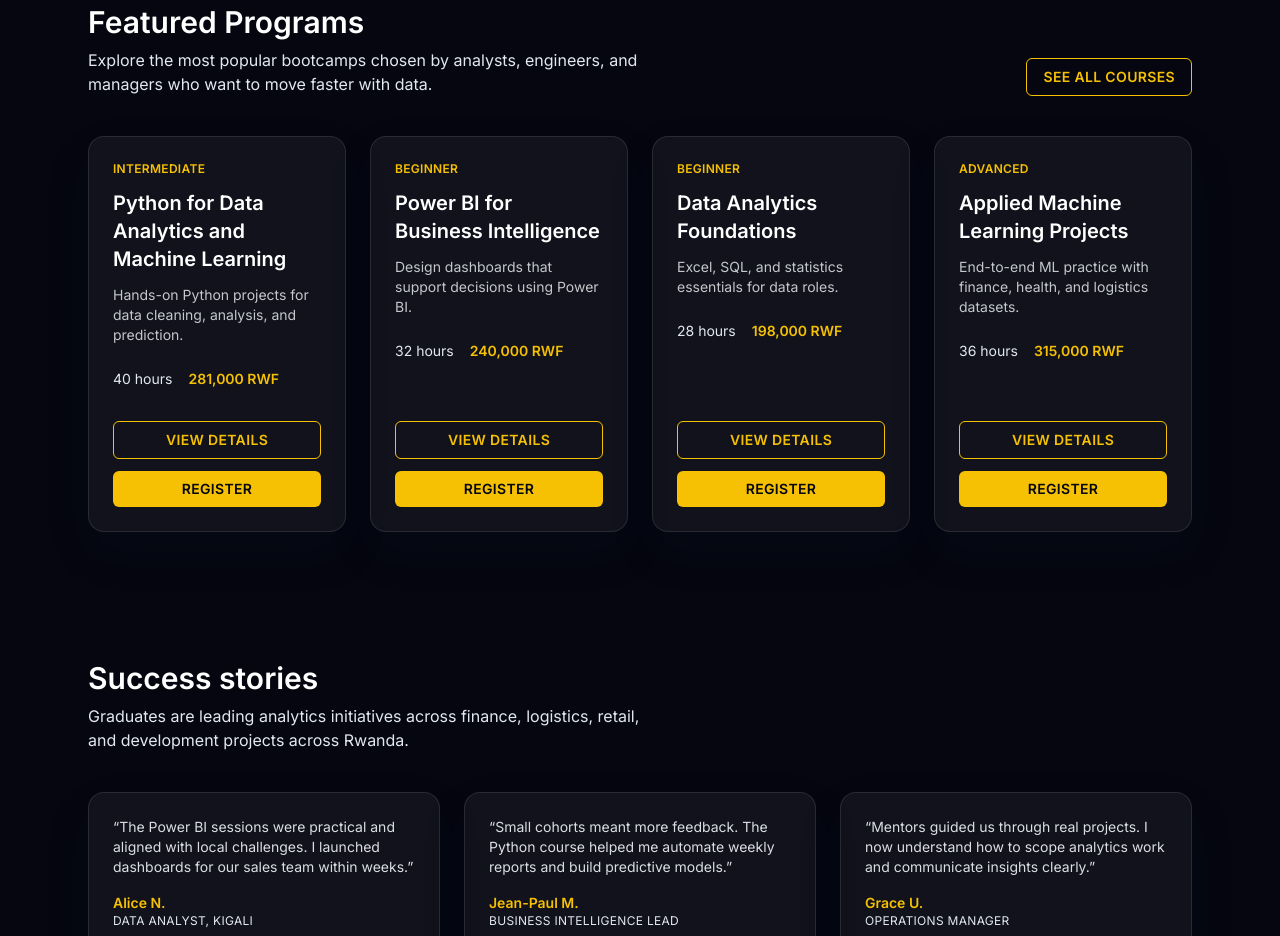
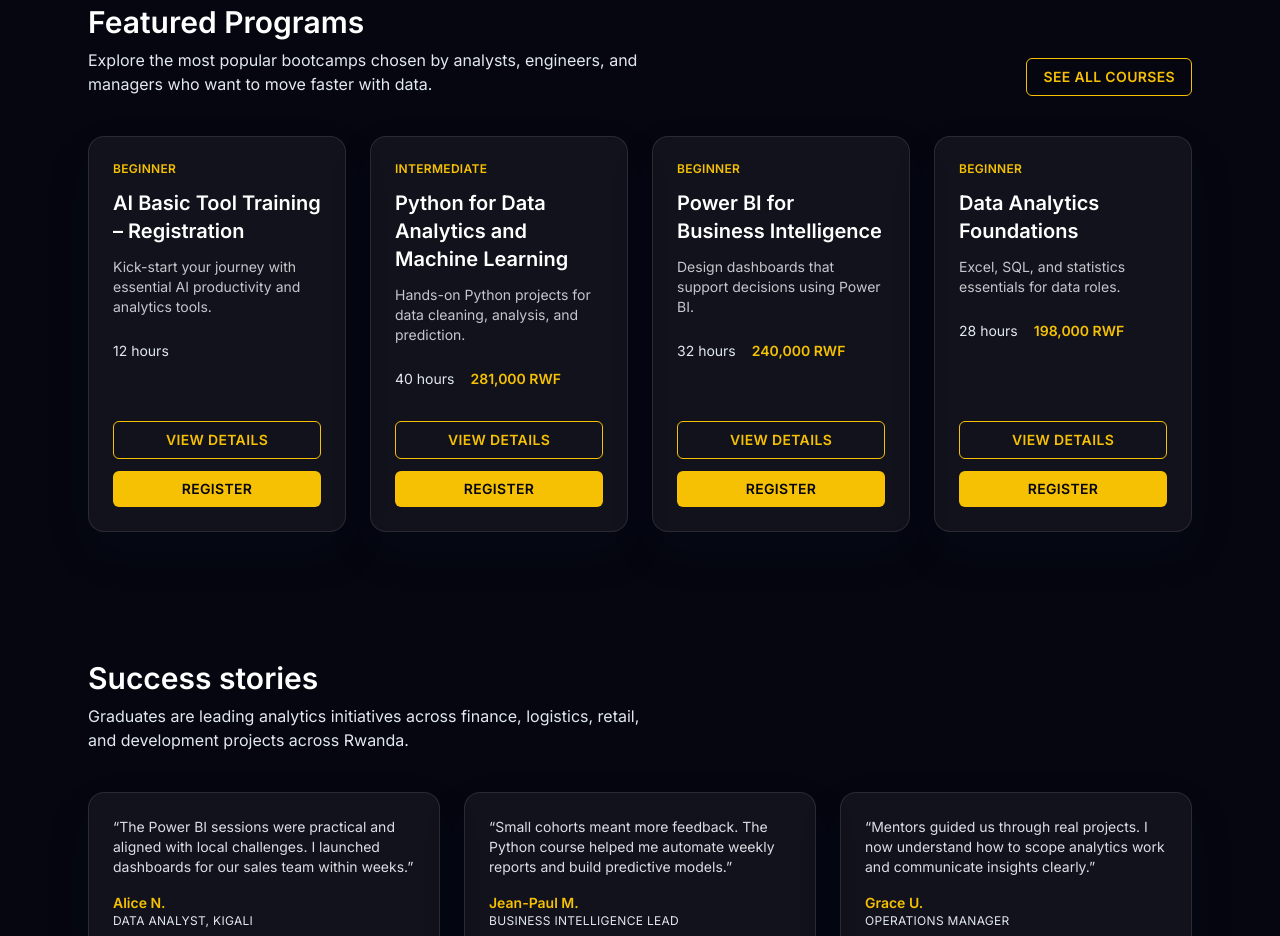
Before and after one commit to softboyai/Big-Data-factory, a React (Vite) app: page / in a window 1280 px wide. Shown: the part 1080-2016 px from the top of the page. Built offline with nearby package versions, Linux system fonts and the light colour scheme.

Commit message:
Add AI Basic Tool Training and custom registration link

```diff
--- a/src/components/CourseCard.jsx
+++ b/src/components/CourseCard.jsx
@@ -1,6 +1,9 @@
 import { GOOGLE_FORM_URL } from '../constants/forms.js';
 
 function formatPrice(value) {
+  if (value === undefined || value === null) {
+    return null;
+  }
   const formatted = new Intl.NumberFormat('en-RW', {
     minimumFractionDigits: 0,
     maximumFractionDigits: 0
@@ -10,8 +13,14 @@ function formatPrice(value) {
 
 function CourseCard({ course, onViewCourse }) {
   const handleRegister = () => {
+    if (course.registrationLink) {
+      window.open(course.registrationLink, '_blank');
+      return;
+    }
     window.open(`${GOOGLE_FORM_URL}${encodeURIComponent(course.name)}`, '_blank');
   };
+
+  const priceLabel = formatPrice(course.price);
 
   return (
     <div className="flex h-full flex-col rounded-2xl border border-white/10 bg-white/5 p-6 text-white shadow-card transition hover:-translate-y-1 hover:bg-white/10">
@@ -20,7 +29,7 @@ function CourseCard({ course, onViewCourse }) {
       <p className="mt-3 text-sm text-slate-100/80">{course.summary}</p>
       <div className="mt-6 flex flex-wrap items-center gap-4 text-sm text-slate-200">
         <span>{course.hours} hours</span>
-        <span className="font-semibold text-teal">{formatPrice(course.price)}</span>
+        {priceLabel && <span className="font-semibold text-teal">{priceLabel}</span>}
       </div>
       <div className="mt-auto flex flex-col gap-3 pt-8">
         <button
--- a/src/components/CourseModal.jsx
+++ b/src/components/CourseModal.jsx
@@ -5,8 +5,17 @@ function CourseModal({ course, onClose }) {
   if (!course) return null;
 
   const handleRegister = () => {
+    if (course.registrationLink) {
+      window.open(course.registrationLink, '_blank');
+      return;
+    }
     window.open(`${GOOGLE_FORM_URL}${encodeURIComponent(course.name)}`, '_blank');
   };
+
+  const priceLabel =
+    course.price === undefined || course.price === null
+      ? null
+      : `${new Intl.NumberFormat('en-RW').format(course.price)} RWF`;
 
   return createPortal(
     <div className="fixed inset-0 z-50 flex items-center justify-center bg-slate-900/70 px-6">
@@ -24,7 +33,7 @@ function CourseModal({ course, onClose }) {
         <h3 className="mt-2 text-3xl font-semibold text-navy">{course.name}</h3>
         <div className="mt-4 flex flex-wrap gap-4 text-sm text-slate-600">
           <span className="font-semibold text-navy">Duration: {course.hours} hours</span>
-          <span>Investment: {new Intl.NumberFormat('en-RW').format(course.price)} RWF</span>
+          {priceLabel && <span>Investment: {priceLabel}</span>}
         </div>
         <p className="mt-6 text-slate-600">{course.description}</p>
         <div className="mt-6">
--- a/src/data/courses.js
+++ b/src/data/courses.js
@@ -1,4 +1,20 @@
 export const courses = [
+  {
+    id: 0,
+    name: 'AI Basic Tool Training – Registration',
+    hours: 12,
+    price: null,
+    difficulty: 'Beginner',
+    summary: 'Kick-start your journey with essential AI productivity and analytics tools.',
+    description:
+      'Discover the core AI assistants, prompt workflows, and automation techniques used in analytics teams. Practice translating business questions into AI-ready tasks, integrating results into spreadsheets, and collaborating securely.',
+    outcomes: [
+      'Use leading AI assistants to summarize data and generate insights',
+      'Design prompts that support research, reporting, and dashboard creation',
+      'Implement responsible AI usage guidelines within your organization'
+    ],
+    registrationLink: 'https://forms.gle/vu4hLBzWN3iPajH36'
+  },
   {
     id: 1,
     name: 'Python for Data Analytics and Machine Learning',
```
Also changed, not shown: src/components/WhatsAppButton.jsx (line endings or trailing spaces).
